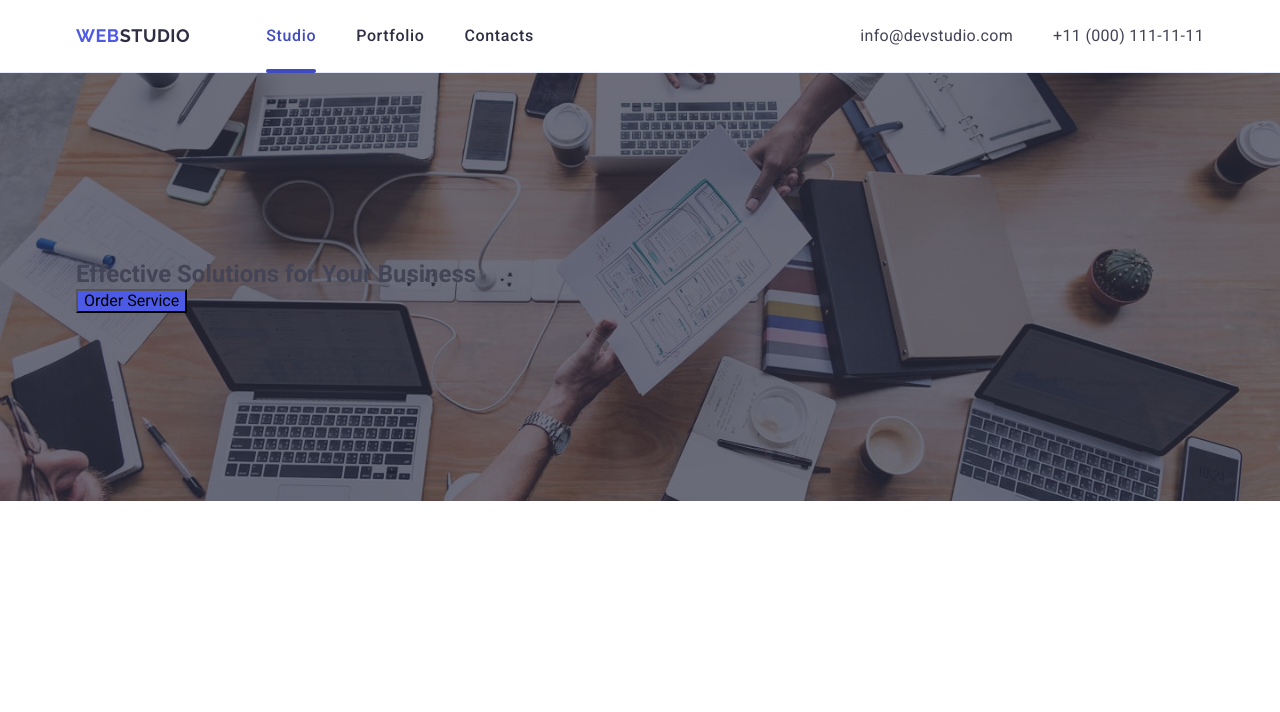
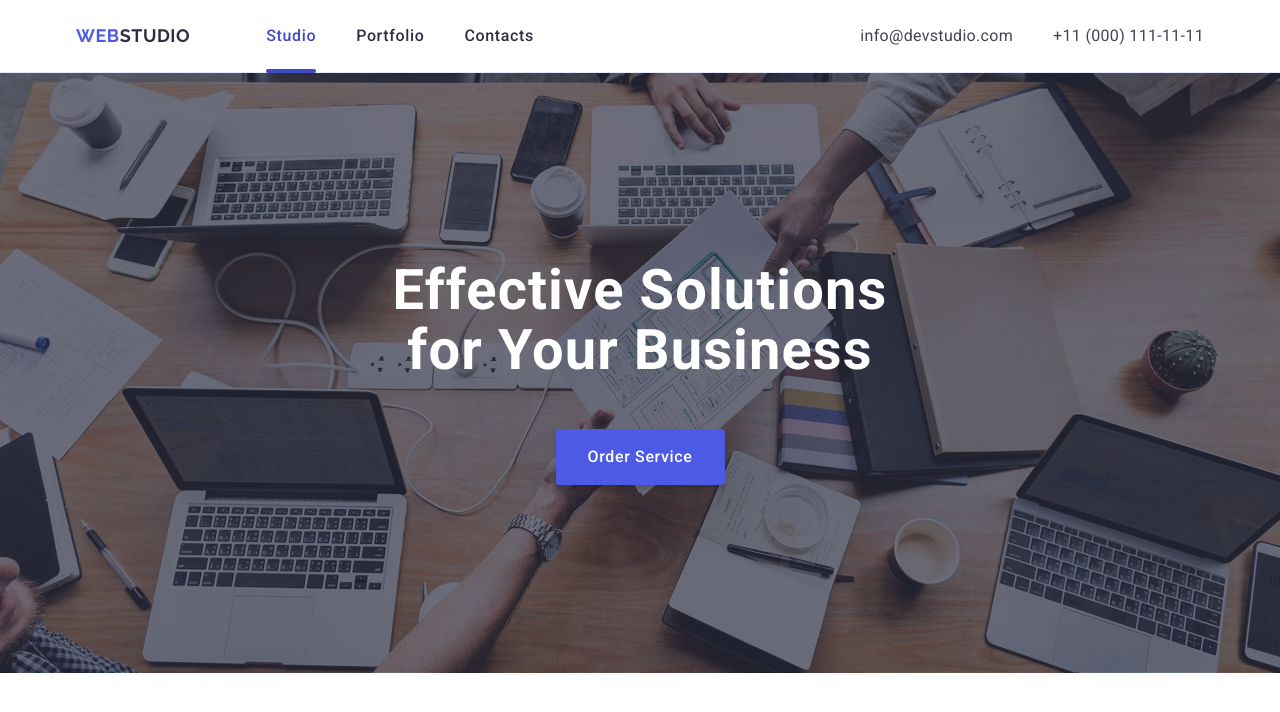
Before and after one commit to tokareva-stacy/goit-markup-hw-06, a plain HTML site: page index.html in a window 1280 px wide. Drawn offline with nearby package versions, Linux system fonts and the light colour scheme.

Commit message:
hero btn

```diff
--- a/css/styles.css
+++ b/css/styles.css
@@ -198,7 +198,6 @@ img {
     }
     .contacts-menu-list {
         gap: 40px;
-        align-items: center;
         flex-direction: row;
     }
     .contacts-menu-link {
@@ -206,7 +205,6 @@ img {
         line-height: 1.5;
         letter-spacing: 0.02em;
         padding: 24px 0;
-
     }
 
 }
@@ -353,9 +351,9 @@ img {
 /* Section 1 */
 .hero {
     background: #2e2f42;
-    padding-top: 188px;
-    padding-bottom: 188px;
-    max-width: px;
+    padding-top: 72px;
+    padding-bottom: 72px;
+    max-width: 767px;
     margin: 0 auto;
     background-repeat: no-repeat;
     background-position: center;
@@ -363,3 +361,57 @@ img {
     background-image: linear-gradient(rgba(46, 47, 66, 0.7), rgba(46, 47, 66, 0.7)), url(../images/people-office.jpg);
 
 }
+.hero-title {
+    font-weight: 700;
+    font-size: 36px;
+    line-height: 1.11;
+    letter-spacing: 0.02em;
+    color: #fff;
+    margin: 0 auto;
+    text-align: center;
+    max-width: 216px;
+}
+.hero-button {
+    font-weight: 500;
+    font-size: 16px;
+    line-height: 1.5;
+    letter-spacing: 0.04em;
+    color: #fff;
+    width: 169px;
+    height: 56px;
+    display: block;
+    min-width: 169px;
+    border: none;
+    border-radius: 4px;
+    margin: 0 auto;
+    margin-top: 72px;
+    box-shadow: 0 4px 4px 0 rgba(0, 0, 0, 0.15);
+}
+
+
+@media screen and (min-width: 768px) {
+    .hero {
+        padding-top: 112px;
+        padding-bottom: 112px;
+        max-width: 1157px;
+    }
+    .hero-title {
+        font-size: 56px;
+        line-height: 1.07;
+        max-width: 496px;
+    }
+    .hero-button {
+        margin-top: 36px;
+    }
+}
+
+@media screen and (min-width: 1158px) {
+    .hero {
+        padding-top: 188px;
+        padding-bottom: 188px;
+        max-width: 1440px;
+    }
+    .hero-button {
+        margin-top: 48px;
+    }
+}
```
